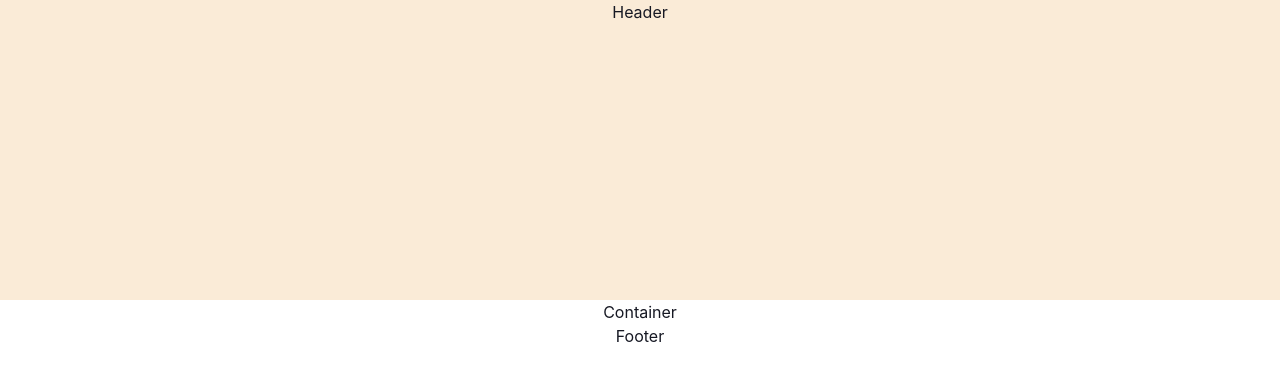
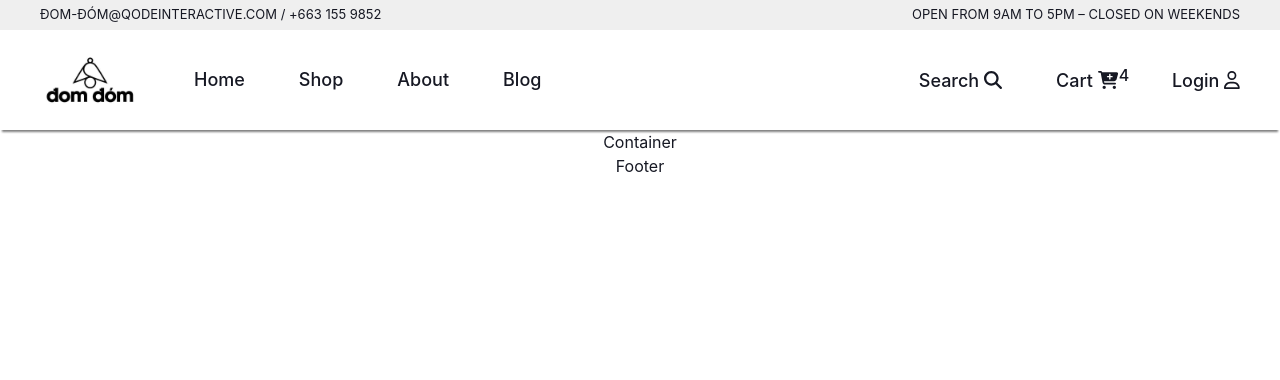
Before and after one commit to anhtruongngo1/cnpm, a React (Create React App) app: page / in a window 1280 px wide. Shown: the top 380 px of the page. Built offline with nearby package versions, Linux system fonts and the light colour scheme.

Commit message:
Build_Header

```diff
--- a/package.json
+++ b/package.json
@@ -3,9 +3,15 @@
     "version": "0.1.0",
     "private": true,
     "dependencies": {
+        "@fortawesome/fontawesome-svg-core": "^1.3.0",
+        "@fortawesome/free-brands-svg-icons": "^6.0.0",
+        "@fortawesome/free-regular-svg-icons": "^6.0.0",
+        "@fortawesome/free-solid-svg-icons": "^6.0.0",
+        "@fortawesome/react-fontawesome": "^0.1.17",
         "@testing-library/jest-dom": "^5.16.5",
         "@testing-library/react": "^13.4.0",
         "@testing-library/user-event": "^13.5.0",
+        "@tippyjs/react": "^4.2.6",
         "classnames": "^2.3.2",
         "customize-cra": "^1.0.0",
         "formik": "^2.2.9",
--- a/src/App.js
+++ b/src/App.js
@@ -1,14 +1,17 @@
 import './App.css';
 import { Route, Routes, BrowserRouter } from 'react-router-dom';
 import Home from './components/Home/Home';
+import Login from './components/auth/Login';
+import Register from './components/auth/Register';
 
 function App() {
     return (
         <BrowserRouter>
             <div className="App">
                 <Routes>
-                    <Route  element={<Home/>} path="/" />
-
+                    <Route element={<Home />} path="/" />
+                    <Route element={<Login />} path="/auth/login" />
+                    <Route element={<Register />} path="/auth/register" />
                 </Routes>
             </div>
         </BrowserRouter>
--- /dev/null
+++ b/src/Modal/Modal.module.scss
@@ -0,0 +1,24 @@
+.wrapper {
+    display: flex;
+    align-items: center;
+    justify-content: center;
+    position: relative;
+    position: fixed;
+    background-color: rgba(0, 0, 0, 0.3);
+    width: 100%;
+    height: 100%;
+    top: 0;
+    right: 0;
+    top: 0;
+    bottom: 0;
+
+    span {
+        cursor: pointer;
+        position: absolute;
+        font-size: 4rem;
+        font-weight: 600;
+        color: #fff;
+        right: 30px;
+        top: 30px;
+    }
+}
--- /dev/null
+++ b/src/Modal/index.js
@@ -0,0 +1,17 @@
+import classNames from 'classnames/bind';
+import styles from './Modal.module.scss';
+
+const cx = classNames.bind(styles);
+
+function Modal({ children, onClose }) {
+    return (
+        <>
+            <div onClick={onClose} className={cx('wrapper')}>
+                {children}
+                <span>X</span>
+            </div>
+        </>
+    );
+}
+
+export default Modal;
--- a/src/components/Home/Header/Header.js
+++ b/src/components/Home/Header/Header.js
@@ -1,12 +1,66 @@
 import classNames from 'classnames/bind';
 import styles from './Header.module.scss';
+import { useState } from 'react';
+import { Link } from 'react-router-dom';
+import { FontAwesomeIcon } from '@fortawesome/react-fontawesome';
+import { faMagnifyingGlass, faCartPlus, faSearch } from '@fortawesome/free-solid-svg-icons';
+import { faUser } from '@fortawesome/free-regular-svg-icons';
+import Tippy from '@tippyjs/react';
+import 'tippy.js/dist/tippy.css';
+import logo from '../../../assets/logo/logo.jpg';
+import Modal from '~/Modal';
 
 const cx = classNames.bind(styles);
 
 function Header({ children }) {
+    const [showInput, setShowInput] = useState(false);
+
     return (
         <>
-            <div className={cx('wrapper')}>{children}</div>
+            <div className={cx('wrapper')}>
+                <div className={cx('top')}>
+                    <span>ĐOM-ĐÓM@QODEINTERACTIVE.COM / +663 155 9852</span>
+                    <span>OPEN FROM 9AM TO 5PM – CLOSED ON WEEKENDS</span>
+                </div>
+                <div className={cx('inner')}>
+                    <div className={cx('inner-start')}>
+                        <div className={cx('logo')}>
+                            <img src={logo}></img>
+                        </div>
+                        <Link to="./">Home</Link>
+                        <Link to="./shop">Shop</Link>
+                        <Link to="./about">About</Link>
+                        <Link to="./blog">Blog</Link>
+                    </div>
+                    <div className={cx('inner-end')}>
+                        {showInput && (
+                            <Modal onClose={() => setShowInput(false)}>
+                                <div
+                                    className={cx('search')}
+                                    onClick={(e) => {
+                                        e.stopPropagation();
+                                    }}
+                                >
+                                    <input type="text" placeholder="Search..."></input>
+                                    <FontAwesomeIcon icon={faSearch}></FontAwesomeIcon>
+                                </div>
+                            </Modal>
+                        )}
+                        <a onClick={() => setShowInput(true)}>
+                            Search <FontAwesomeIcon icon={faMagnifyingGlass}></FontAwesomeIcon>
+                        </a>
+                        <Tippy content={'Giỏ hàng'} placement="bottom">
+                            <a className={cx('cart')} to="./shop">
+                                Cart <FontAwesomeIcon icon={faCartPlus}></FontAwesomeIcon>
+                                <span>4</span>
+                            </a>
+                        </Tippy>
+                        <Link to="./auth/login">
+                            Login <FontAwesomeIcon icon={faUser}></FontAwesomeIcon>
+                        </Link>
+                    </div>
+                </div>
+            </div>
         </>
     );
 }
--- a/src/components/Home/Header/Header.module.scss
+++ b/src/components/Home/Header/Header.module.scss
@@ -1,4 +1,103 @@
-.wrapper{
-    height: 300px;
-    background-color: antiquewhite;
+.wrapper {
+    height: 130px;
+    .top {
+        display: flex;
+        justify-content: space-between;
+        align-items: center;
+        height: 30px;
+        background-color: #efefef;
+        padding: 0 40px;
+        font-size: 1.3rem;
+    }
+    .inner {
+        height: 100px;
+        display: flex;
+        justify-content: space-between;
+        align-items: center;
+        background-color: #fff;
+        padding: 0 40px;
+        box-shadow: 0 4px 2px -2px gray;
+
+        .inner-start {
+            display: flex;
+            align-items: center;
+            height: 100%;
+            font-size: 1.8rem;
+            font-weight: 500;
+            .logo {
+                height: 100%;
+                img {
+                    height: 100%;
+                    padding-right: 54px;
+                }
+            }
+
+            a {
+                cursor: default;
+                margin-right: 54px;
+                border-bottom: 1px solid #333;
+                border-color: transparent;
+                &:hover {
+                    animation: border-b 0.8s ease-out forwards;
+                }
+            }
+        }
+
+        .inner-end {
+            .search {
+                position: relative;
+                display: flex;
+                align-items: center;
+                background-color: transparent;
+                font-size: 2.4rem;
+                border: 2px solid #333;
+                border-radius: 8rem;
+                input {
+                    background-color: transparent;
+                    padding: 16px 26px;
+                    color: #333;
+                    padding-right: 70px;
+                    font-size: 2.4rem;
+                }
+                svg {
+                    position: absolute;
+                    right: 20px;
+                    cursor: pointer;
+                    padding: 10px 0px;
+                    padding-left: 20px;
+                    border-left: 1px solid #333;
+                }
+            }
+
+            a {
+                font-size: 1.8rem;
+                font-weight: 500;
+                cursor: pointer;
+                margin-left: 54px;
+            }
+
+            .cart {
+                position: relative;
+                span {
+                    position: absolute;
+                    width: 20px;
+                    height: 20px;
+                    font-size: 1.6rem;
+                    line-height: 20px;
+                    border-radius: 100%;
+                    top: -5px;
+                    right: -16px;
+                }
+            }
+        }
+    }
 }
+
+@keyframes border-b {
+    from {
+        border-color: transparent;
+    }
+    to {
+        border-color: #333;
+    }
+}
--- a/src/components/auth/Login.js
+++ b/src/components/auth/Login.js
@@ -1,7 +1,7 @@
 import React, { useEffect, useState } from 'react';
 import { FaUser, FaLock } from 'react-icons/fa';
 import { FiEye, FiEyeOff } from 'react-icons/fi';
-
+import { useNavigate } from 'react-router-dom';
 import '../auth/Login.scss';
 import { useFormik } from 'formik';
 import * as yup from 'yup';
@@ -10,6 +10,7 @@ import { IconFace, IconGoogle, IconIns } from '../Icons/Icons';
 function Login() {
     const [notify, setnotify] = useState('');
     const [isShowPassword, setisShowPassword] = useState(false);
+    const navigate = useNavigate();
 
     const formik = useFormik({
         initialValues: {
@@ -99,7 +100,9 @@ function Login() {
                             {notify && notify.length > 0 && <p>{notify}</p>}
 
                             <div className="login-forgot">
-                                <p className="login-signup">signup</p>
+                                <p onClick={() => navigate('/auth/register')} className="login-signup">
+                                    signup
+                                </p>
                             </div>
 
                             <div className="login-login-icon">
```
Also changed, not shown: src/assets/logo/logo.jpg (added), 1 other file (tests, documents, lock files or other folders). Lines whose indentation alone changed are shown as unchanged.
